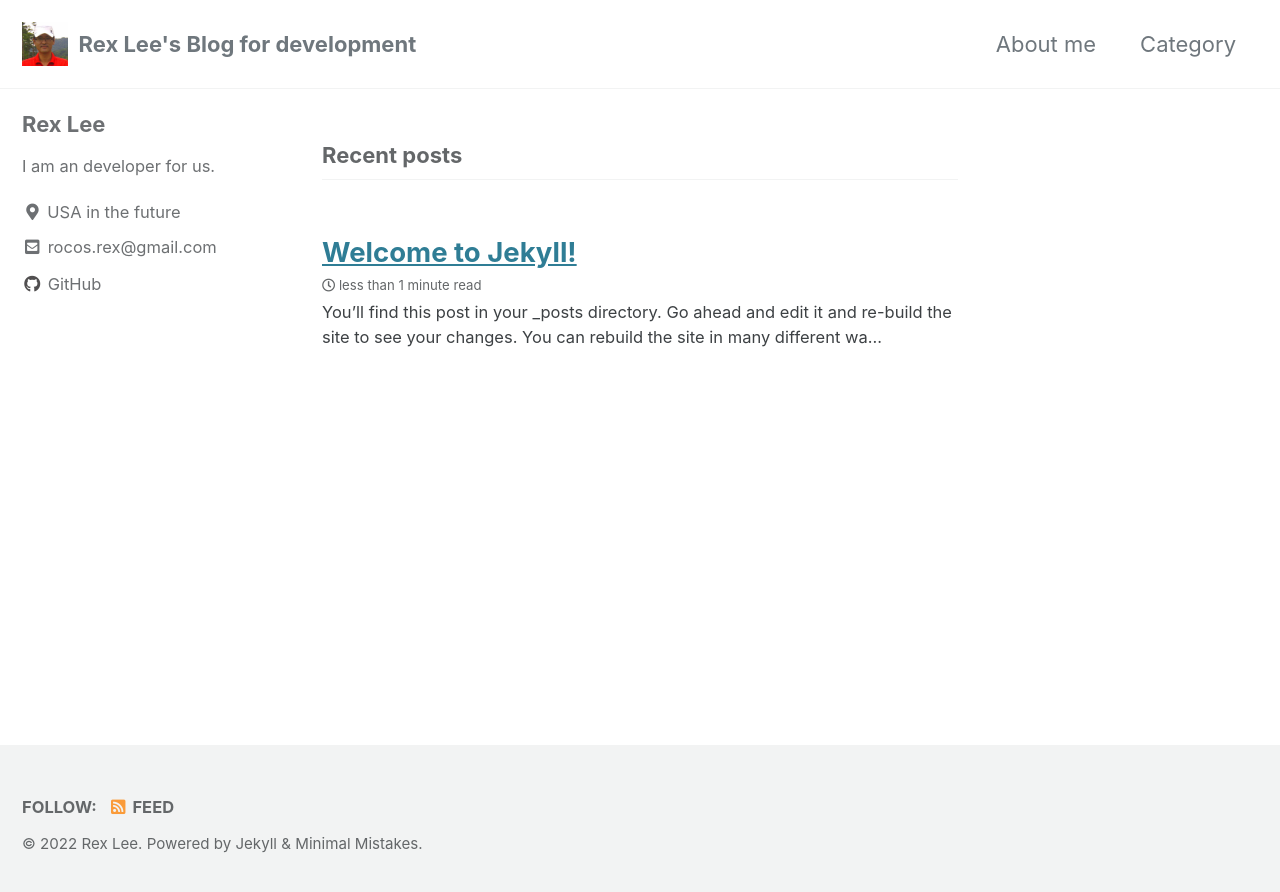
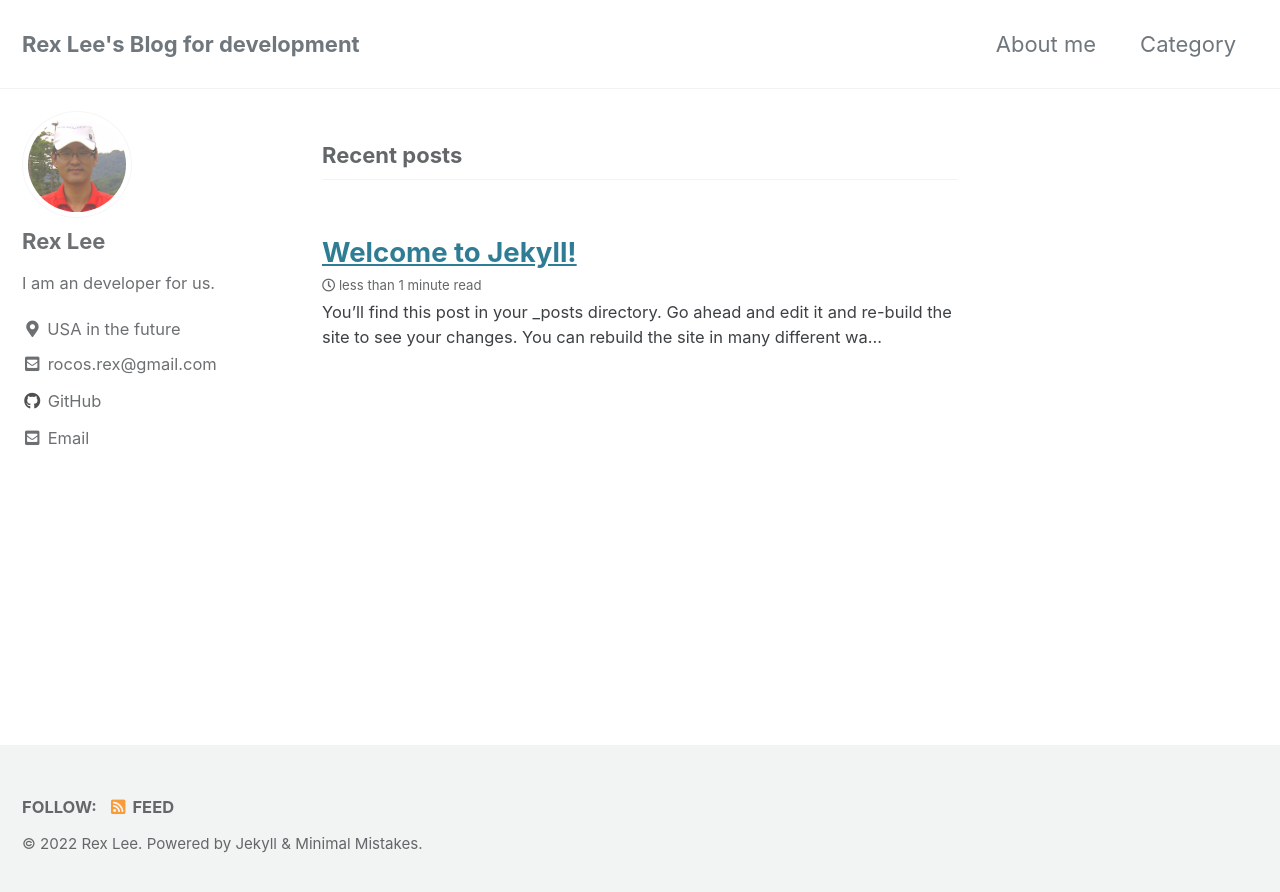
Before and after one commit to rocosrex/rocosrex.github.io, a Jekyll site: the page built from index.html, in a window 1280 px wide. Shown: the top 892 px of the page. Built offline with Jekyll 4.4.1, drawn with Linux system fonts in a browser that asks for light colours; cached includes are drawn as plain includes; the list of posts is cut into pages by our own code.

Commit message:
Update _config.yml

```diff
--- a/_config.yml
+++ b/_config.yml
@@ -25,7 +25,7 @@
 baseurl                  : # the subpath of your site, e.g. "/blog"
 repository               : # GitHub username/repo-name e.g. "mmistakes/minimal-mistakes"
 teaser                   : # path of fallback teaser image, e.g. "/assets/images/500x300.png"
-logo                     : "/assets/images/rexlee.jpg"
+logo                     : #"/assets/images/rexlee.jpg"
 masthead_title           : # overrides the website title displayed in the masthead, use " " for no title
 # breadcrumbs            : false # true, false (default)
 words_per_minute         : 200
@@ -105,10 +105,10 @@
 # Site Author
 author:
   name             : "Rex Lee"
-  avatar           : # path of avatar image, e.g. "/assets/images/bio-photo.jpg"
+  avatar           : "/assets/images/rexlee.jpg"
   bio              : "I am an developer for us."
   location         : "USA in the future"
-  email            :
+  email            : rocos.rex@gmail.com
   links:
     - label: "rocos.rex@gmail.com"
       icon: "fas fa-fw fa-envelope-square"
```
